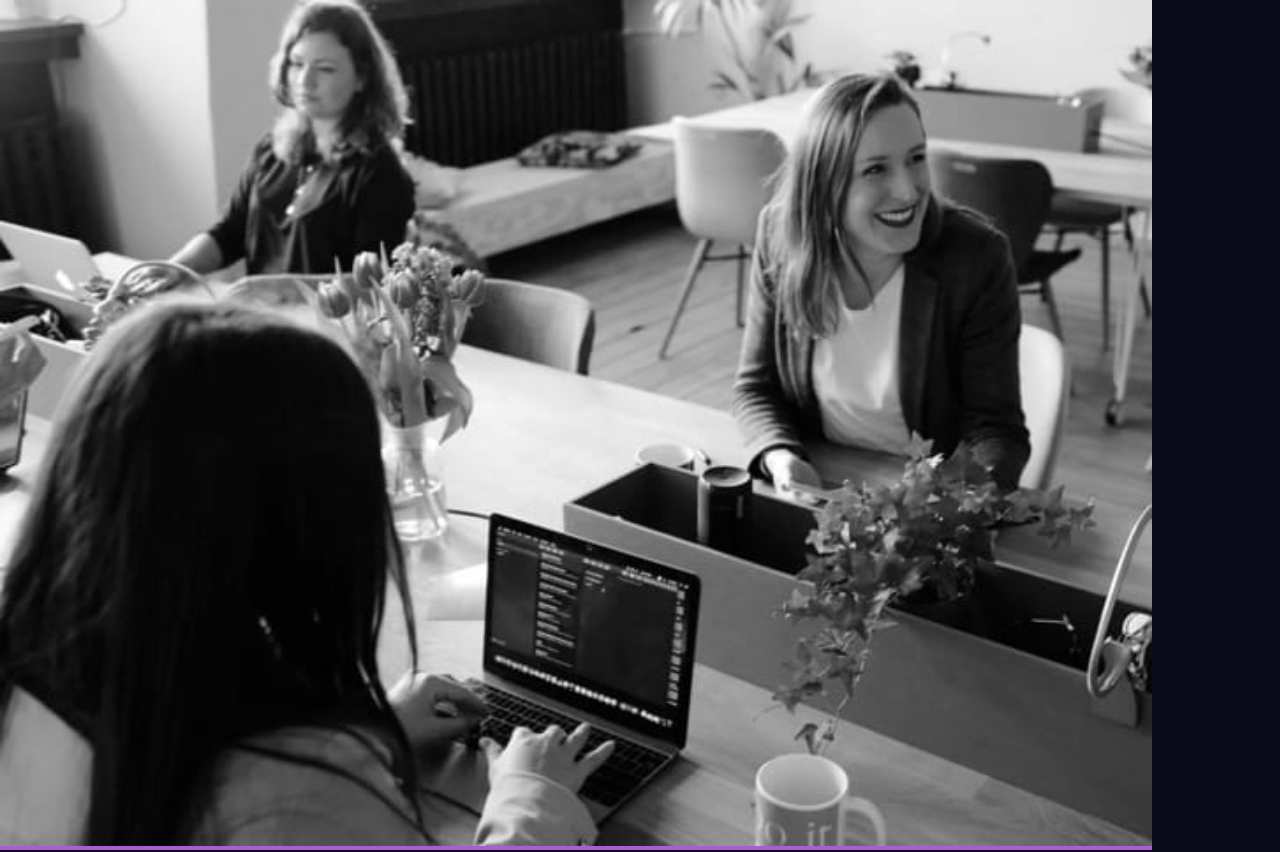
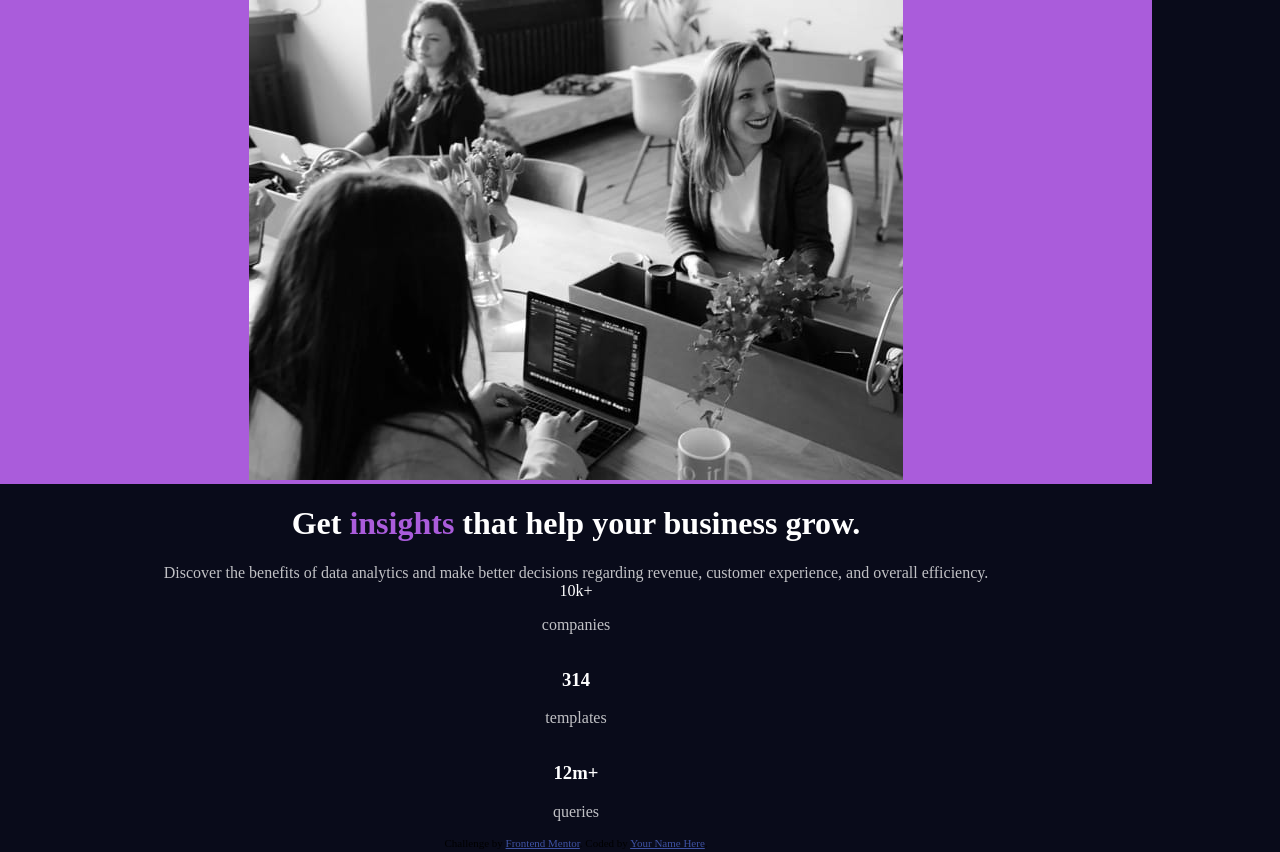
Before and after one commit to Akshay-Tarde/Stats-Preview-Card-Component, a plain HTML site: page index.html in a window 1280 px wide. Shown: the top 852 px of the page. Drawn offline with Linux system fonts and the light colour scheme.

Commit message:
Added the required font styles to the elements resp

```diff
--- a/index.html
+++ b/index.html
@@ -21,7 +21,6 @@
       <div class="col">
         <div class="img row">
           <img
-            class="img"
             src="./images/image-header-mobile.jpg"
             alt="office working women"
           />
@@ -32,13 +31,13 @@
             grow.
           </h1>
         </div>
-        <div class="paragraph row">
+        <div class="main-paragraph row">
           Discover the benefits of data analytics and make better decisions
           regarding revenue, customer experience, and overall efficiency.
         </div>
         <div class="heading row">10k+</div>
         <div class="paragraph">
-          <p>companies</p>
+          <p class="paragraph">companies</p>
         </div>
         <div class="heading row">
           <h3 class="heading">314</h3>
--- a/main.css
+++ b/main.css
@@ -21,12 +21,17 @@ body {
   text-align: center;
 }
 
-.main-heading {
+.main-heading,
+.heading {
   color: hsl(0, 0%, 100%);
 }
+.main-paragraph,
+.paragraph {
+  color: hsla(0, 0%, 100%, 0.75);
+}
+
 .img {
-  width: 100%;
-  object-fit: fill;
+  object-fit: contain;
   background-color: hsl(277, 64%, 61%);
 }
 .accent {
```
